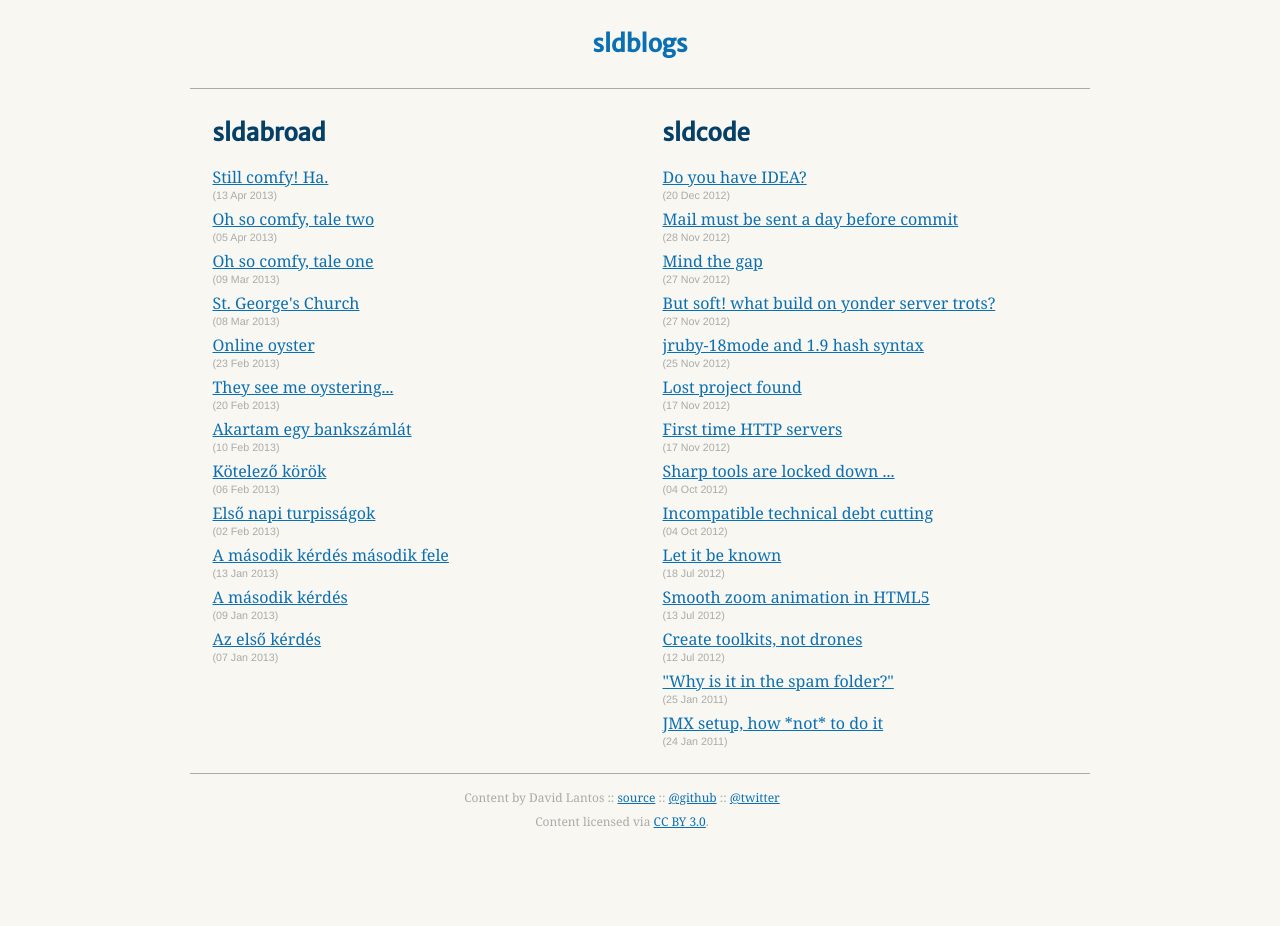
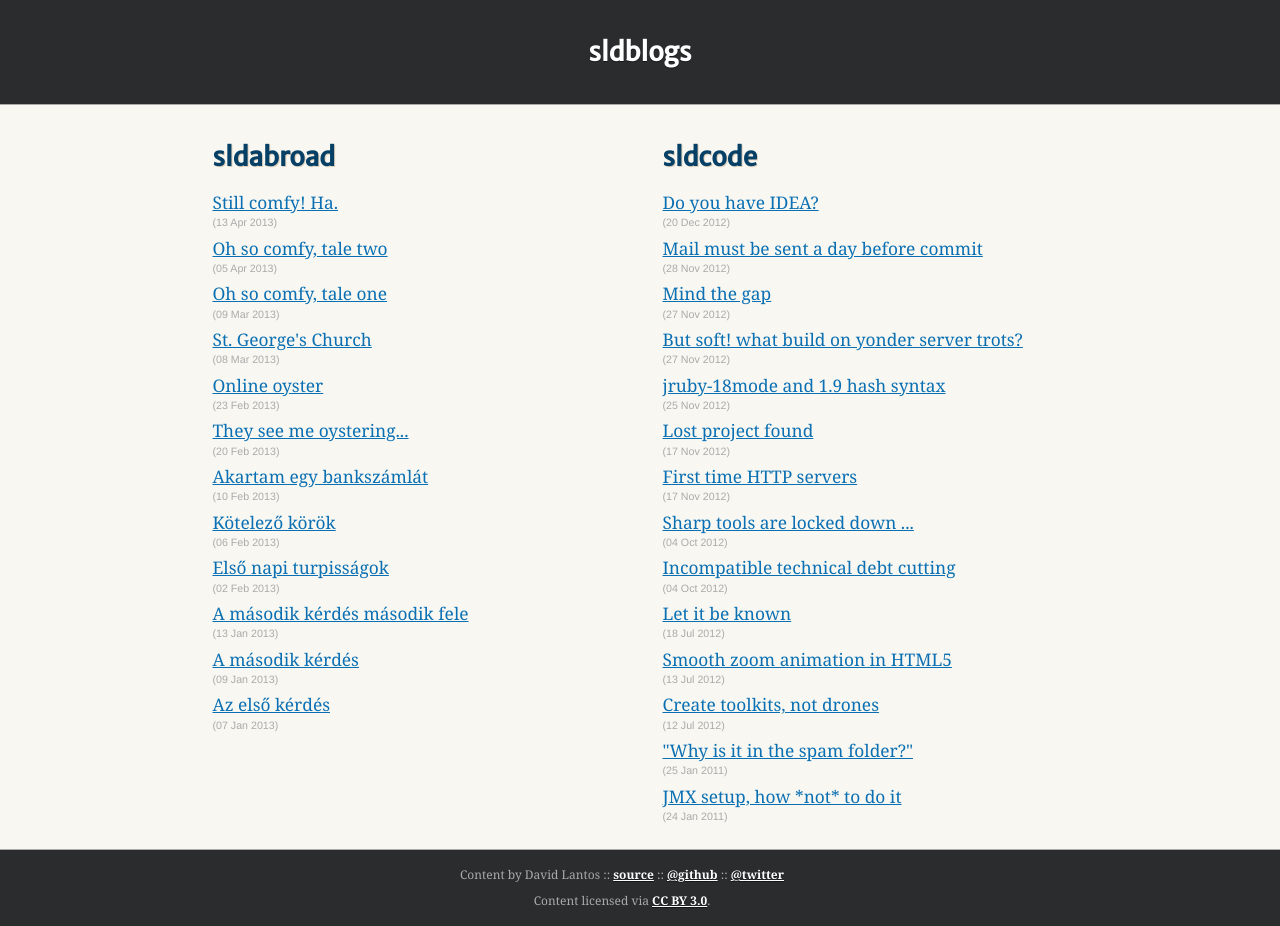
Before and after one commit to sldblog/sldblog.github.io, a Jekyll site: the page built from index.html, in a window 1280 px wide. Built offline with Jekyll 4.4.1, drawn with Linux system fonts in a browser that asks for light colours; Markdown is read by kramdown in place of the engine named in the settings; before the commit the page ends 900 px from its top, so only the background shows below that.

Commit message:
Use full width headers and footers.
Includes colour changes and shadows under headings.

```diff
--- a/_layouts/default.html
+++ b/_layouts/default.html
@@ -18,9 +18,11 @@
             <div class="header">
               <h1 class="title"><a href="/">{{ site.name }}</a></h1>
             </div>
+            <div class="content">
 
                 {{ content }}
 
+            </div>
             <div class="footer">
               <div class="contact">
                 <p>
--- a/css/main.css
+++ b/css/main.css
@@ -5,7 +5,7 @@
 
 body {
   background-color: #f8f7f1;
-  font: 12pt "Georgia", serif;
+  font: 13pt "Georgia", serif;
   text-align: left;
 }
 
@@ -21,6 +21,7 @@ h1, h2, h3, h4, h5, h6 {
   font-family: 'Merriweather Sans', serif;
   margin: 2em 0 1em 0;
   color: #064066;
+  text-shadow: 1px 1px 0px #dfd0bb;
 }
 
 a { color: #0b70b3; }
@@ -44,12 +45,20 @@ ul.posts {
 
 /* Site */
 .site {
-  margin: 2em auto 2em;
   line-height: 1.5em;
 }
 
+.site .header, .site .footer {
+  background: #2a2c2e;
+}
+
+.site .header a, .site .footer a {
+  color: white;
+  text-shadow: 0 1px 0 rgba(0,0,0,0.5);
+  font-weight: bold;
+}
+
 .site .header a {
-  font-weight: bold;
   text-decoration: none;
 }
 
@@ -60,8 +69,8 @@ ul.posts {
 .site .header h1.title {
   font-size: 150%;
   text-align: center;
-  margin: 0.5em 0 32px 0;
-  padding: 0 0 32px 0;
+  margin: 0em 0 1.5em 0;
+  padding: 1.5em 0;
   border-bottom: 1px solid #aaa;
 }
 
@@ -99,7 +108,7 @@ ul.posts {
   color: #aaa;
   border-top: 1px solid #aaa;
   margin-top: 2em;
-  padding-top: 1em;
+  padding: 1em 0;
   overflow: hidden;
 }
 
@@ -178,7 +187,12 @@ blockquote {
 
 /* sizes */
 
-.site { width: 900px; }
+.site .content {
+  margin: 0 auto;
+  width: 70%;
+  min-width: 900px;
+  max-width: 1200px;
+}
 .site .category {
   float: left;
   width: 45%;
```
